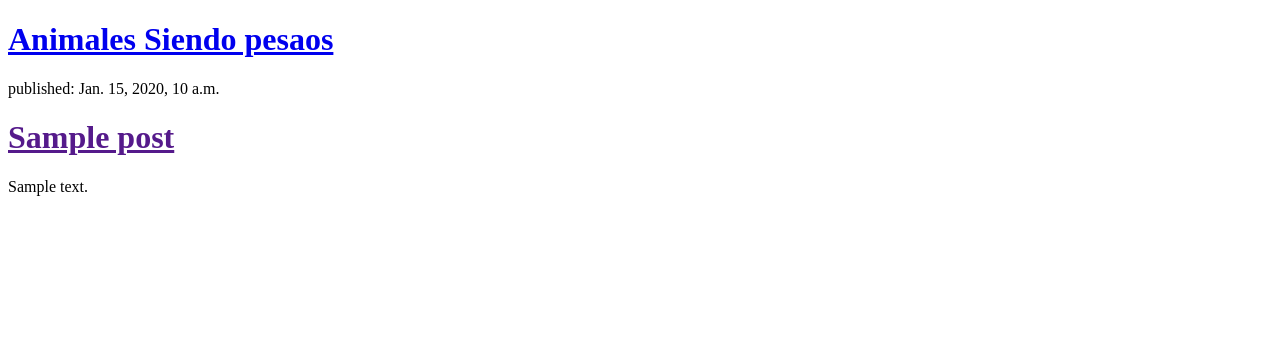
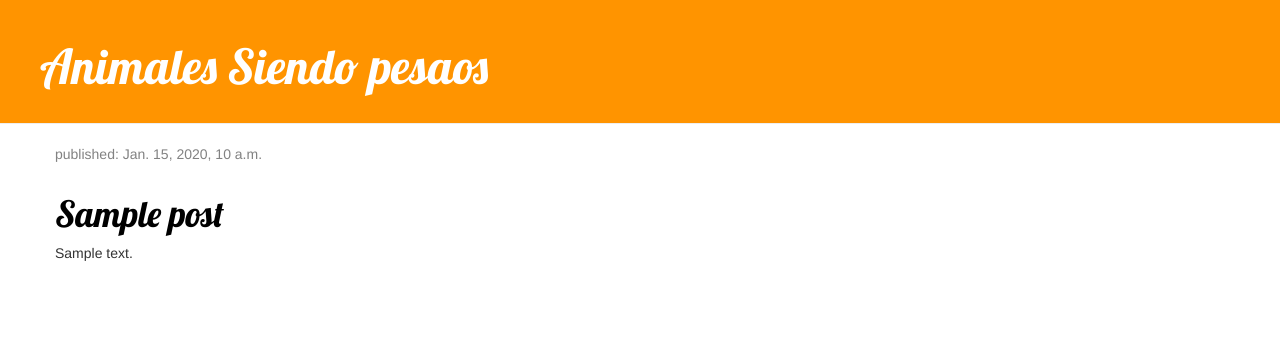
Before and after one commit to mgvh999/my-first-blog, a Django app: template blog/templates/blog/post_list.html in a window 1280 px wide. Shown: the top 342 px of the page. Run offline with Django 3.2, Linux system fonts and the light colour scheme; the template is opened without the code that fills it: values that come from a table or form of the project are taken from there, others are empty; tables that the repository leaves empty hold one stand-in row (values such as "Sample post"); some libraries are stand-ins or nearby versions.

Commit message:
Added view and template for detailed blog post as well as CSS for the site.

```diff
--- /dev/null
+++ b/blog/static/css/blog.css
@@ -0,0 +1,64 @@
+
+h1 a {
+    color:#FCA205;
+    font-family: 'Lobster'
+}
+
+body {
+    padding-left: 0px;
+
+}
+
+.page-header {
+    background-color: #ff9400;
+    margin-top: 0;
+    padding: 20px 20px 20px 40px;
+}
+
+.page-header h1, .page-header h1 a, .page-header h1 a:visited, .page-header h1 a:active {
+    color: #ffffff;
+    font-size: 36pt;
+    text-decoration: none;
+}
+
+.content {
+    margin-left: 40px;
+
+}
+
+h1, h2, h3, h4 {
+    font-family: 'Lobster', cursive;
+}
+
+.date {
+    color: #828282;
+}
+
+.save {
+    float: right;
+}
+
+.post-form textarea, .post-form input {
+    width: 100%;
+}
+
+p { display: inline-block; }
+
+.top-menu, .top-menu:hover, .top-menu:visited {
+    color: #ffffff;
+    float: right;
+    font-size: 26pt;
+    margin-right: 20px;
+}
+
+.post {
+    margin-bottom: 70px;
+}
+
+.post p{
+    text-overflow: auto;
+}
+
+.post h1 a, .post h1 a:visited {
+    color: #000000;
+}
--- /dev/null
+++ b/blog/templates/blog/base.html
@@ -0,0 +1,28 @@
+
+{% load staticfiles %}
+<!DOCTYPE html>
+
+<html>
+    <head>
+        <link rel="stylesheet" href="//maxcdn.bootstrapcdn.com/bootstrap/3.2.0/css/bootstrap.min.css">
+        <link rel="stylesheet" href="//maxcdn.bootstrapcdn.com/bootstrap/3.2.0/css/bootstrap-theme.min.css">
+        <link href="//fonts.googleapis.com/css?family=Lobster&subset=latin,latin-ext" rel="stylesheet" type="text/css">
+        <link href="{% static 'css/blog.css' %}" rel="stylesheet">
+        <title> Animales Siendo Pesaos</title>
+    </head>
+    <body>
+    <div class="page-header">
+        <h1><a href="/">Animales Siendo pesaos</a></h1>
+    </div>
+        <div class="content container">
+            <div class="row">
+                <div class="col-md-8">
+                    {% block content %}
+                    {% endblock %}
+                </div>
+            </div>
+        </div>
+    </body>
+
+    </body>
+</html>
--- a/blog/templates/blog/post_list.html
+++ b/blog/templates/blog/post_list.html
@@ -1,20 +1,13 @@
-<!DOCTYPE html>
-<html>
-    <head>
-        <title> Animales Siendo Pesaos</title>
-    </head>
-    <body>
-        <div>
-            <h1><a href="/">Animales Siendo pesaos</a></h1>
-        </div>
+{% extends 'blog/base.html' %}
+
+{% block content %}
         {% for post in posts %}
-            <div>
-                <p>published: {{ post.published_date }}</p>
-                <h1><a href="">{{ post.title }}</a></h1>
+            <div class='post'>
+                <div class="date">
+                    <p>published: {{ post.published_date }}</p>
+                </div>
+                <h1><a href="{% url 'post_detail' pk=post.pk %}">{{ post.title }}</a></h1>
                 <p>{{ post.text|linebreaksbr }}</p>
             </div>
         {% endfor %}
-    </body>
-
-    </body>
-</html>
+{% endblock %}
--- a/blog/urls.py
+++ b/blog/urls.py
@@ -4,4 +4,5 @@ from . import views
 
 urlpatterns = [
     url(r'^$', views.post_list, name="post_list"),
+    url(r'^post/(?P<pk>\d+)/$', views.post_detail, name='post_detail'),
 ]
```
Also changed, not shown: blog/templates/blog/post_detail.html (added, +13 -0 lines), blog/views.py (+6 -1 lines).
